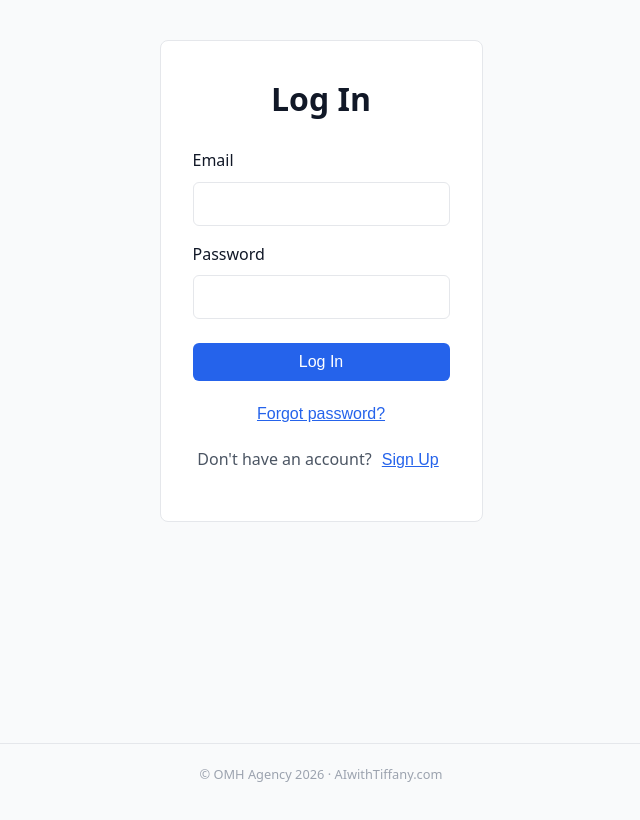
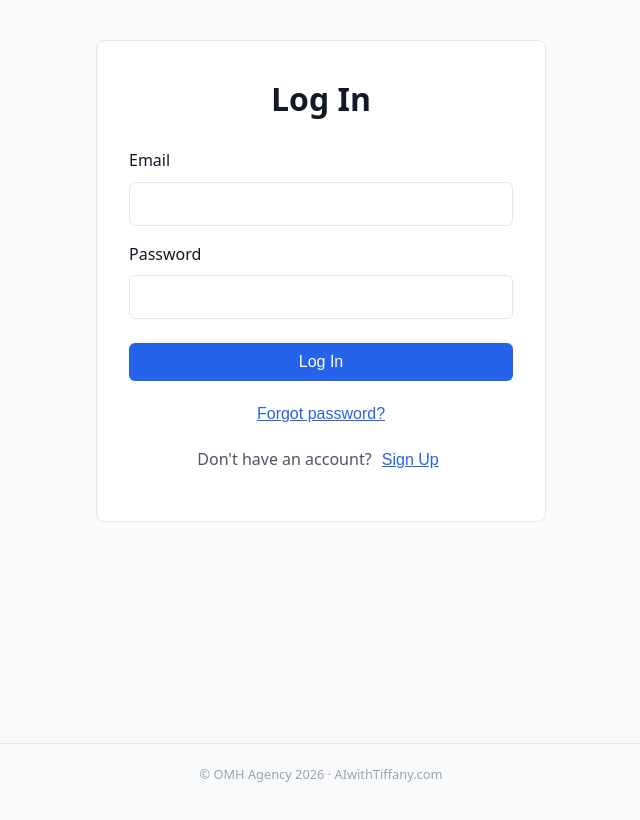
Before and after one commit to tiffany-youngren/re-investors, a React (Vite) app: page /login in a window 1280 px wide. Shown: the whole page, without its empty margins (319-959 px from the left). Built offline with nearby package versions, Linux system fonts and the light colour scheme; no server answers.

Commit message:
fix profile fetch resilience and login layout flex stretching

```diff
--- a/src/App.jsx
+++ b/src/App.jsx
@@ -33,6 +33,7 @@ function App() {
       <BrowserRouter>
         <AuthProvider>
           <div className="app-shell">
+          <main className="app-main">
           <Routes>
             {/* Public routes without Layout */}
             <Route path="/login" element={<Login />} />
@@ -109,6 +110,7 @@ function App() {
               />
             </Route>
           </Routes>
+          </main>
           <Footer />
           </div>
         </AuthProvider>
--- a/src/context/AuthContext.jsx
+++ b/src/context/AuthContext.jsx
@@ -5,9 +5,11 @@ const AuthContext = createContext()
 
 async function fetchUserProfile(userId) {
   try {
+    // Use '*' so we tolerate the schema evolving (newly-added columns don't
+    // need a code change, and missing columns won't break the fetch).
     const { data, error } = await supabase
       .from('profiles')
-      .select('id, user_id, first_name, last_name, email, phone, phone_country_code, role, approved, declined, license_status, brokerage_name, city, state, investment_areas, avatar_url, attends_meetups')
+      .select('*')
       .eq('user_id', userId)
       .single()
 
--- a/src/index.css
+++ b/src/index.css
@@ -38,8 +38,9 @@ body {
   flex-direction: column;
   min-height: 100svh;
 }
-.app-shell > :not(.site-footer) {
+.app-main {
   flex: 1 0 auto;
+  display: block;
 }
 
 .site-footer {
@@ -230,8 +231,10 @@ h2 { font-size: 1.4rem; margin: 0 0 12px; }
 
 /* Auth page */
 .auth-page {
-  max-width: 440px;
+  max-width: 450px;
+  width: 100%;
   margin: 40px auto;
+  box-sizing: border-box;
 }
 .back-link {
   display: inline-block;
```
